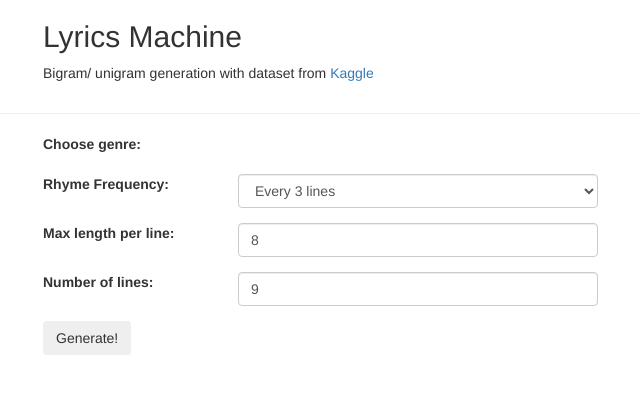
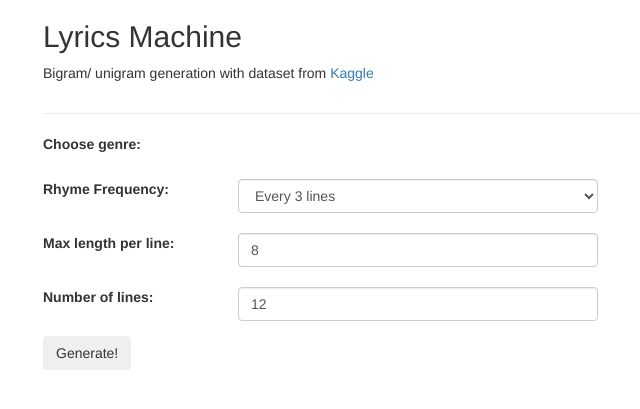
Before and after one commit to yarkhinephyo/lyrics_generator, a Flask app: page / in a window 1280 px wide. Shown: the top 409 px of the page, without its empty margins (27-667 px from the left). Run offline with Flask 2, Linux system fonts and the light colour scheme; parts of the project's set-up code (start-up, migrations or seed data) failed here and were passed over; some libraries are stand-ins or nearby versions.

Commit message:
Tidied up bootstrap css

```diff
--- a/templates/display.html
+++ b/templates/display.html
@@ -4,7 +4,7 @@
     <div class="container">
         <div class="row">
             <div class="col-sm-6">
-                <textarea class='form-control' style='width: 600px;height: 300px;' spellcheck="false">{{song}}</textarea>
+                <textarea class='form-control' style='width:100%; height:300px;' spellcheck="false">{{song}}</textarea>
             </div>
         </div>
         <div class="row row-m-t">
--- a/templates/index.html
+++ b/templates/index.html
@@ -4,7 +4,7 @@
 <div class="container">
 <form action="/process_generate" method="GET">
 
-    <div class="form-group row mt-1">
+    <div class="form-group row">
         <div class="col-sm-2">
             <label>Choose genre:</label>
         </div>
@@ -20,7 +20,7 @@
         </div>
     </div>
 
-    <div class="form-group row mt-1">
+    <div class="form-group row row-m-t">
         <div class="col-sm-2">
             <label>Rhyme Frequency:</label>
         </div>
@@ -34,7 +34,7 @@
         </div>
     </div>
 
-    <div class="form-group row mt-1">
+    <div class="form-group row row-m-t">
         <div class="col-sm-2">
             <label>Max length per line:</label>
         </div>
@@ -43,12 +43,12 @@
         </div>
     </div>
 
-    <div class="form-group row mt-1">
+    <div class="form-group row row-m-t">
         <div class="col-sm-2">
             <label>Number of lines:</label>
         </div>
         <div class="col-sm-4">
-            <input class="form-control" name='num_lines' type='number' value=9>
+            <input class="form-control" name='num_lines' type='number' value=12>
         </div>
     </div>
 
--- a/templates/parent.html
+++ b/templates/parent.html
@@ -7,7 +7,7 @@
     <link rel="stylesheet" href="https://maxcdn.bootstrapcdn.com/bootstrap/3.4.1/css/bootstrap.min.css">
     <style>
         .row-m-t{
-        margin-top : 20px
+            margin-top : 20px
         }
     </style>
 </head>
@@ -25,19 +25,20 @@
                 </p>
             </div>
         </div>
+        <hr>
     </div>
-
-    <hr>
 
     {% block body %}{% endblock %}
 
     {% if errs != None %}
     <div class="container">
-        <ul class="list-group list-unstyled">
-            {% for err in errs %}
-            <li class="list-group-item-danger">{{err}}</li>
-            {% endfor %}
-        </ul>
+        <div class="row row-m-t">
+            <ul class="list-group list-unstyled col-sm-6">
+                {% for err in errs %}
+                <li class="list-group-item-danger">{{err}}</li>
+                {% endfor %}
+            </ul>
+        </div>
     </div>
     {% endif %}
 
```
